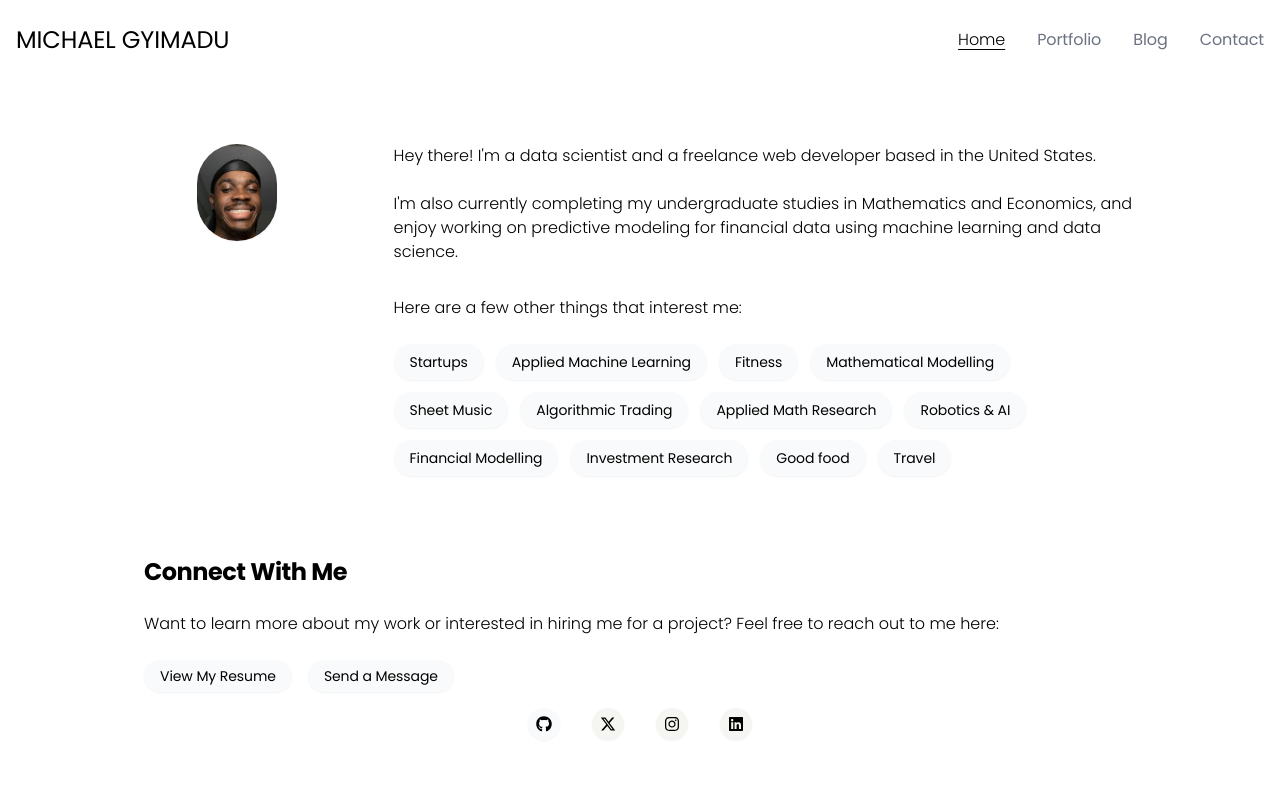
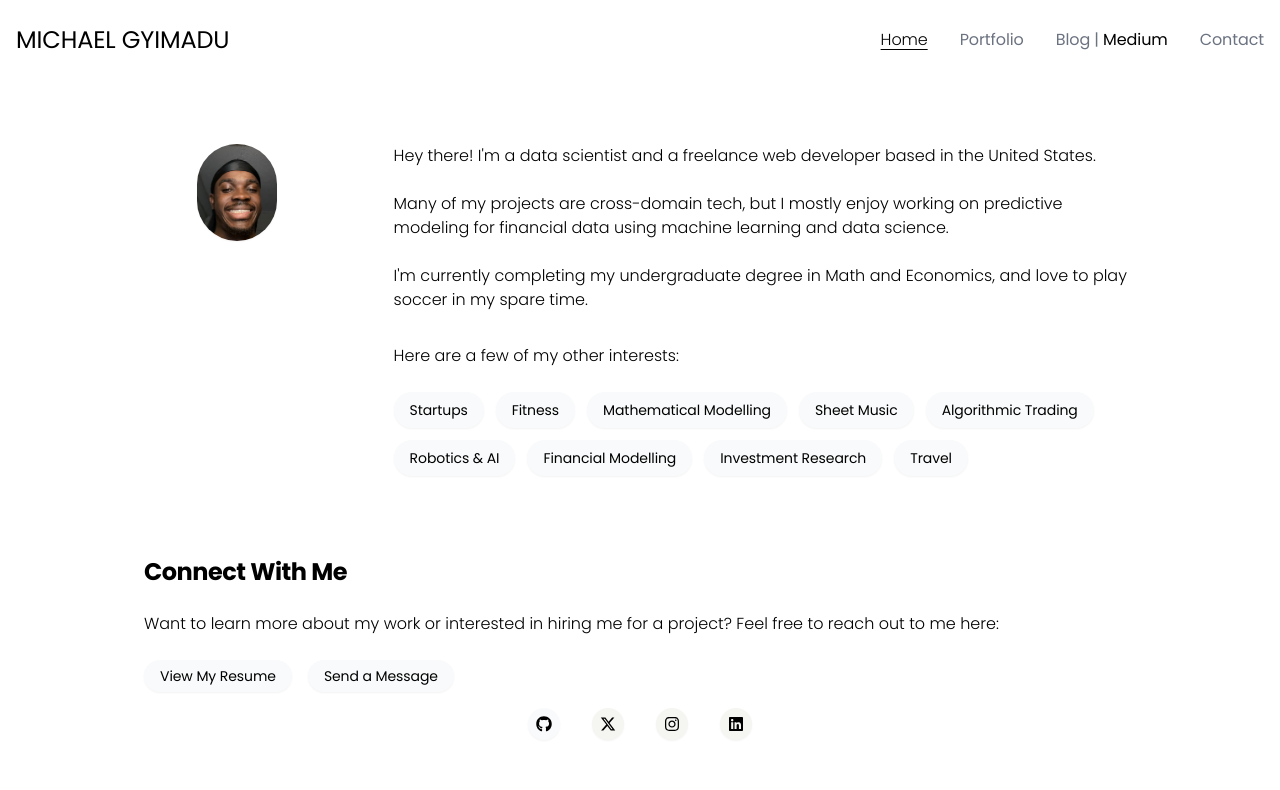
Before and after one commit to gyimadu/portfolio, a Next.js app: page / in a window 1280 px wide. Shown: the top 790 px of the page. Built offline with nearby package versions, Linux system fonts and the light colour scheme.

Commit message:
updated about me section text

```diff
--- a/src/app/page.tsx
+++ b/src/app/page.tsx
@@ -9,16 +9,13 @@ export default function Home() {
 
   const interests = [
     "Startups",
-    "Applied Machine Learning",
     "Fitness",
     "Mathematical Modelling",
     "Sheet Music",
     "Algorithmic Trading",
-    "Applied Math Research",
     "Robotics & AI",
     "Financial Modelling",
     "Investment Research",
-    "Good food",
     "Travel",
   ];
 
@@ -42,7 +39,8 @@ export default function Home() {
               <div className="lg:w-4/5">
                 <div className="text-black text-sm sm:text-sm lg:text-base leading-relaxed mb-2">
                   Hey there! I&apos;m a data scientist and a freelance web developer based in the United States.<br /><br />
-                  I&apos;m also currently completing my undergraduate studies in Mathematics and Economics, and enjoy working on predictive modeling for financial data using machine learning and data science.<br /><br />
+                  Many of my projects are cross-domain tech, but I mostly enjoy working on predictive modeling for financial data using machine learning and data science.<br /><br />
+                  I&apos;m currently completing my undergraduate degree in Math and Economics, and love to play soccer in my spare time. <br /><br />
                 </div>
 
 
@@ -60,7 +58,7 @@ export default function Home() {
 
                 <div className="mb-10">
                   <div className="text-black text-sm md:text-base mb-6 text-left lg:text-left">
-                    Here are a few other things that interest me:
+                    Here are a few of my other interests:
                   </div>
                   <div className="flex flex-wrap gap-3 justify-center lg:justify-start">
                     {interests.map((interest) => (
--- a/src/components/Header.tsx
+++ b/src/components/Header.tsx
@@ -31,7 +31,7 @@ export default function Header() {
               href="https://gyimadu.medium.com/"
               target='_blank'
               className="text-gray-500">
-                Blog
+                Blog | <span className='text-black'>Medium</span>
             </Link>
             <Link
               href="/contact"
--- a/src/components/MobileMenu.tsx
+++ b/src/components/MobileMenu.tsx
@@ -62,7 +62,7 @@ export default function MobileMenu() {
               className={`text-2xl text-gray-500 transform transition-all duration-500 delay-150 ${
                 isOpen ? 'translate-x-0 opacity-100' : '-translate-x-8 opacity-0'
               } `}>
-                Blog
+                Blog | <span className='text-black'>Medium</span>
             </Link>
             <Link
               href="/contact"
```
